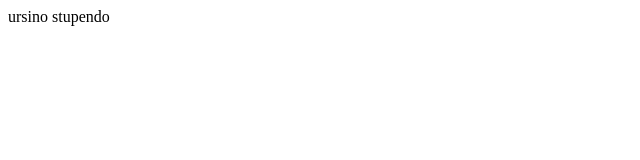
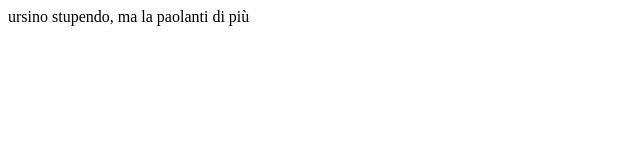
Before and after one commit to NicolaPiccia/Sitoprova, a plain HTML site: page index.html in a window 1280 px wide. Shown: the whole page, without its empty margins (0-640 px from the left). Drawn offline with Linux system fonts and the light colour scheme.

Commit message:
commento magnifico3

```diff
--- a/index.html
+++ b/index.html
@@ -4,6 +4,6 @@
     <title>Ursino</title>
 </head>
 <body>
-ursino stupendo
+ursino stupendo, ma la paolanti di più
 </body>
 </html>
```
